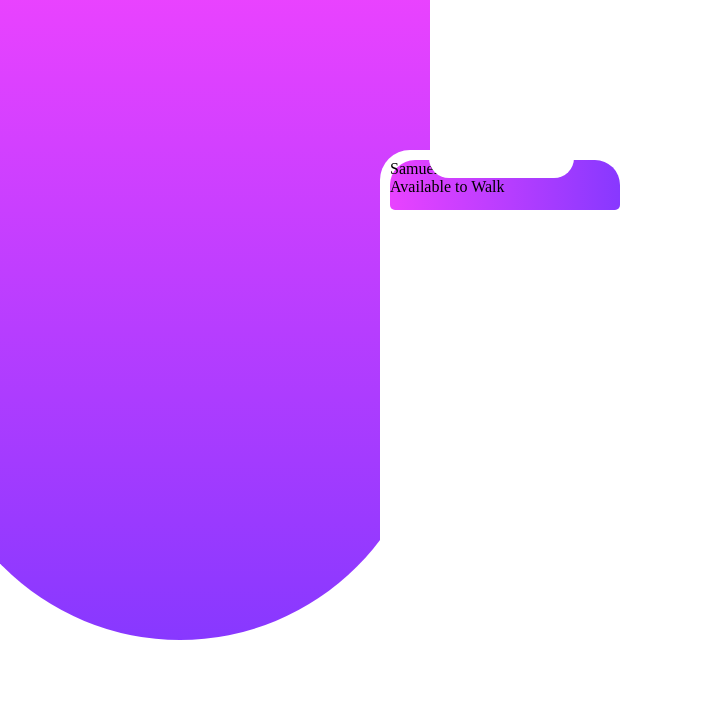
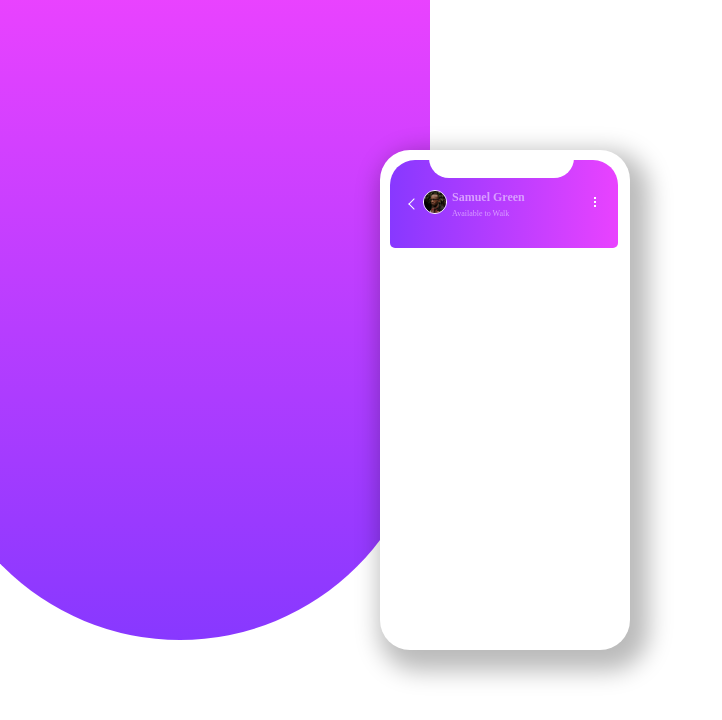
Before and after one commit to Mldamico/chat-design, a plain HTML site: page index.html in a window 1280 px wide. Shown: the whole page, without its empty margins (0-722 px from the left). Drawn offline with Linux system fonts and the light colour scheme.

Commit message:
working on chat css

```diff
--- a/index.html
+++ b/index.html
@@ -14,15 +14,24 @@
             <div class="phone-heading">
               <div class="phone-heading-gap"></div>
               <div class="heading-container">
-                <div class="heading-arrow"></div>
-                <div class="heading-image"></div>
-                <div class="heading-person">
-                  <div class="heading-name">Samuel Green</div>
-                  <div class="heading-subtitle">Available to Walk</div>
+                <div class="heading-container-left">
+                  <div class="heading-arrow"></div>
+                  <div class="heading-image">
+                    <img src="./assets/images/avatar.jpg" alt="Avatar" />
+                  </div>
+                  <div class="heading-person">
+                    <div class="heading-name">Samuel Green</div>
+                    <div class="heading-subtitle">Available to Walk</div>
+                  </div>
                 </div>
-                <div class="heading-hamburger"></div>
+                <div class="heading-hamburger">
+                  <div></div>
+                  <div></div>
+                  <div></div>
+                </div>
               </div>
             </div>
+            <div class="phone-body"></div>
           </div>
         </div>
       </div>
--- a/main.css
+++ b/main.css
@@ -30,21 +30,24 @@ body {
   top: 150px;
   background-color: #fff;
   border-radius: 30px;
+  box-shadow: 9px 11px 23px 10px rgba(0, 0, 0, 0.27);
 }
 
 .phone-container {
   display: flex;
+  flex-direction: column;
+  height: 70px;
+  margin: 10px;
+  width: 91%;
 }
 
 .phone-heading {
   background: linear-gradient(
-    to right,
+    to left,
     hsl(293, 100%, 63%),
     hsl(264, 100%, 61%)
   );
-  height: 50px;
-  margin: 10px;
-  width: 100%;
+
   position: relative;
   border-radius: 25px 25px 5px 5px;
 }
@@ -58,3 +61,60 @@ body {
   left: 17%;
   border-radius: 0 0 20px 20px;
 }
+
+.heading-container {
+  display: flex;
+  margin: 30px 20px;
+  font-size: 10px;
+  color: #fff;
+  justify-content: space-between;
+}
+
+.heading-container-left {
+  display: flex;
+}
+
+.heading-image img {
+  width: 22px;
+  height: 22px;
+  border-radius: 50%;
+  border: 1px solid #fff;
+  margin: 0 5px;
+}
+
+.heading-arrow {
+  border-left: 1px solid;
+  border-top: 1px solid;
+  height: 7px;
+  width: 7px;
+  transform: rotate(-45deg);
+  justify-items: center;
+  margin-top: 10px;
+}
+
+.heading-name {
+  font-weight: bold;
+  font-size: 12px;
+  color: hsl(276, 100%, 81%);
+}
+
+.heading-subtitle {
+  font-size: 8px;
+  margin-top: 4px;
+  color: hsl(276, 100%, 81%);
+}
+
+.heading-hamburger {
+  margin-top: 5px;
+}
+
+.heading-hamburger div {
+  width: 2px;
+  height: 2px;
+  background-color: #fff;
+  margin: 2px;
+}
+
+.phone-body {
+  background-color: black;
+}
```
Also changed, not shown: assets/images/avatar.jpg (added), assets/images/dog-image-1.jpg (added), assets/images/dog-image-2.jpg (added), assets/images/dog-image-3.jpg (added), assets/images/favicon-32x32.png (added).
